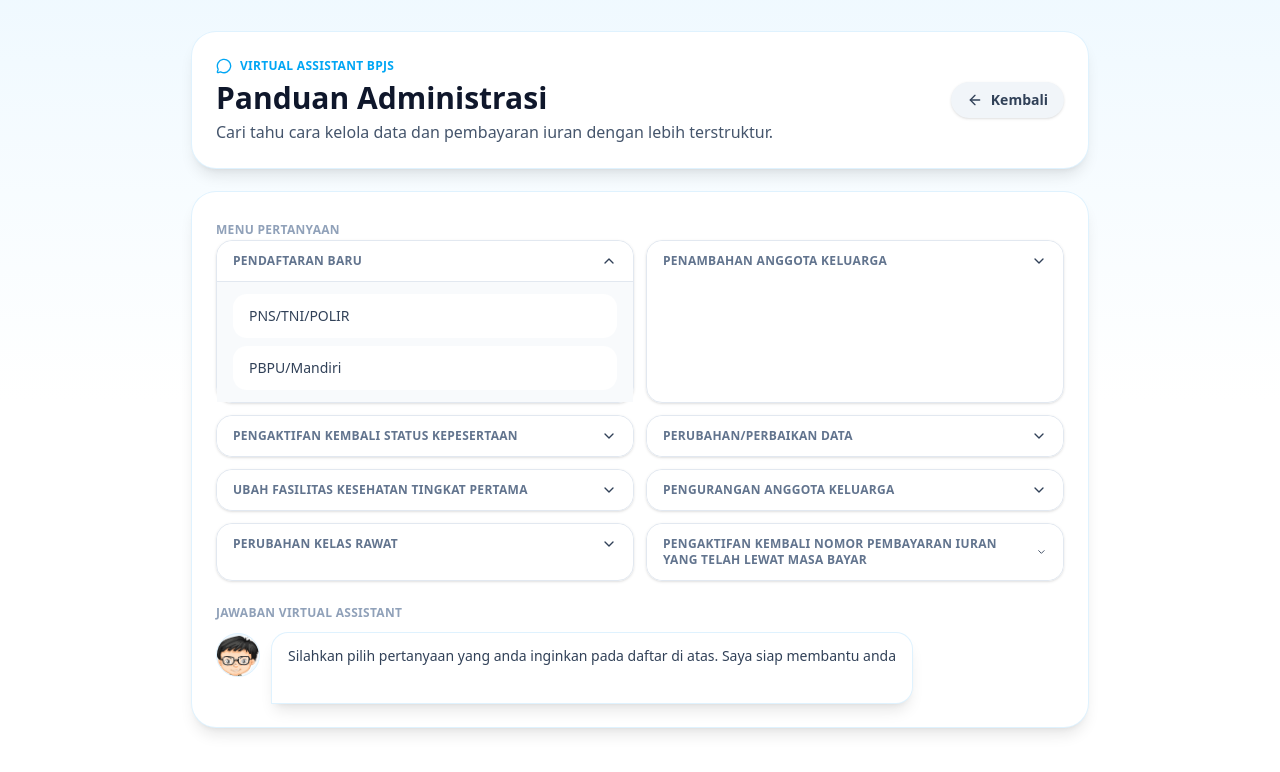
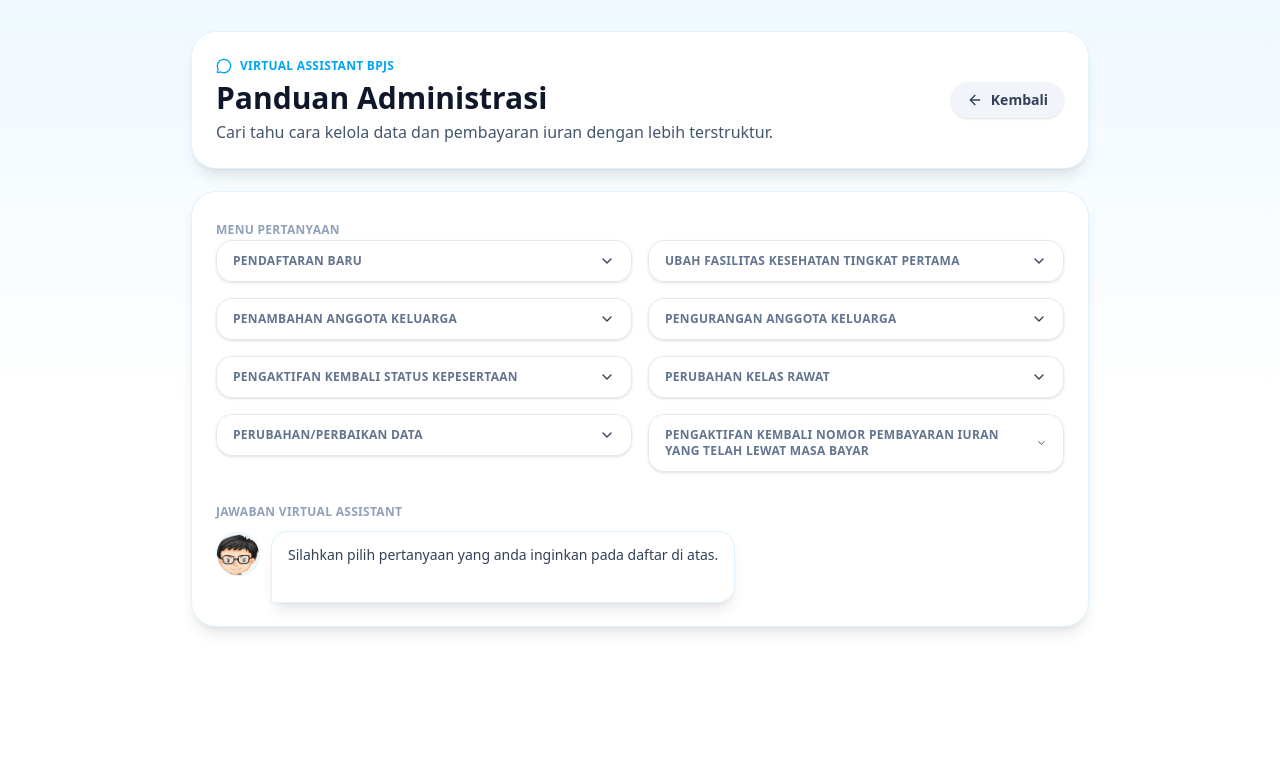
Before and after one commit to alchemn/va-bpjs, a Next.js app: page /administrasi in a window 1280 px wide. Shown: the top 772 px of the page. Built offline with nearby package versions, Linux system fonts and the light colour scheme.

Commit message:
Fix Apalah Itu

```diff
--- a/app/administrasi/page.tsx
+++ b/app/administrasi/page.tsx
@@ -3,7 +3,6 @@
 import { useEffect, useState } from "react";
 import Link from "next/link";
 import Image from "next/image";
-// import { speakTTS } from "@/lib/speak";
 import {
   ArrowLeft,
   CircleUser,
@@ -24,10 +23,31 @@
 type AdministrasiData = Record<string, CategoryData>;
 
 const sanitizeAnswerItem = (item: string) => item.replace(/^\d+\.\s*/, "").trim();
-const formatAnswerText = (items: string[]) =>
-  items
-    .map((item, idx) => `${idx + 1}. ${sanitizeAnswerItem(item)}`)
-    .join("\n");
+const formatAnswerText = (items: string[]) => {
+  const visibleItems = items.filter((i) => i.trim() !== "");
+  return items
+    .map((item) => {
+      const clean = sanitizeAnswerItem(item);
+      if (!clean) return "";
+
+      const isLast = item === visibleItems[visibleItems.length - 1];
+
+      // kalau di teks ada kata "Klik Link", ganti jadi link HTML
+      if (clean.includes("Klik Link")) {
+        return clean.replace(
+          "Klik Link ini",
+          '<a href="https://meet.google.com/wvw-spoe-iij?pli=1" target="_blank" class="text-sky-600 underline font-semibold">Klik Link ini</a>'
+        );
+      }
+
+      // baris terakhir tanpa nomor
+      return isLast ? clean : `${visibleItems.indexOf(item) + 1}. ${clean}`;
+    })
+    .join("<br>");
+};
+
+
+
 
 export default function AdministrasiChatPage() {
   const [question, setQuestion] = useState<string | null>(null);
@@ -36,9 +56,8 @@
   const [loading, setLoading] = useState(true);
   const [error, setError] = useState<string | null>(null);
   const [categories, setCategories] = useState<Array<{ key: string } & CategoryData>>([]);
-  const [expandedCategoryKey, setExpandedCategoryKey] = useState<string | null>(null);
+  const [expandedCategories, setExpandedCategories] = useState<Record<string, boolean>>({});
   const [selectedQuestionId, setSelectedQuestionId] = useState<string | null>(null);
-
 
   useEffect(() => {
     const fetchData = async () => {
@@ -57,7 +76,10 @@
         }
 
         setCategories(parsedCategories);
-        setExpandedCategoryKey(parsedCategories[0]?.key ?? null);
+        // semua kategori awalnya tertutup
+        const initialState: Record<string, boolean> = {};
+        parsedCategories.forEach((c) => (initialState[c.key] = false));
+        setExpandedCategories(initialState);
       } catch (err: unknown) {
         setError((err as Error).message || "Terjadi kesalahan.");
       } finally {
@@ -68,7 +90,7 @@
     fetchData();
   }, []);
 
-  //Typing Effect Mas Bro
+  // efek mengetik
   useEffect(() => {
     if (!answer) {
       setTypedText("");
@@ -98,59 +120,6 @@
       if (typingTimer) clearInterval(typingTimer);
     };
   }, [answer]);
-
-  // Efek mengetik & suara (TTS)
-  // useEffect(() => {
-  //   if (!answer) {
-  //     setTypedText("");
-  //     return;
-  //   }
-
-  //   let isCancelled = false;
-  //   let typingTimer: NodeJS.Timeout | null = null;
-
-  //   const startTyping = () => {
-  //     setTypedText("");
-  //     let index = 0;
-  //     typingTimer = setInterval(() => {
-  //       if (isCancelled || index >= answer.length) {
-  //         if (typingTimer) clearInterval(typingTimer);
-  //         return;
-  //       }
-  //       setTypedText((prev) => prev + answer.charAt(index));
-  //       index++;
-  //     }, 30);
-  //   };
-
-  //   const playAndType = async () => {
-  //     if (audioRef.current) {
-  //       audioRef.current.pause();
-  //       audioRef.current.currentTime = 0;
-  //     }
-  //     try {
-  //       const newAudio = await speakTTS(answer);
-  //       audioRef.current = newAudio || null;
-  //       if (!isCancelled) {
-  //         startTyping();
-  //         audioRef.current?.play().catch(console.warn);
-  //       }
-  //     } catch (err) {
-  //       console.error("TTS Gagal:", err);
-  //       if (!isCancelled) startTyping(); // Jika TTS gagal, tetap tampilkan teks
-  //     }
-  //   };
-
-  //   playAndType();
-
-  //   return () => {
-  //     isCancelled = true;
-  //     if (typingTimer) clearInterval(typingTimer);
-  //     if (audioRef.current) {
-  //       audioRef.current.pause();
-  //       audioRef.current.src = "";
-  //     }
-  //   };
-  // }, [answer]);
 
   return (
     <div className="relative min-h-screen bg-gradient-to-b from-sky-50 via-white to-white px-4 py-8">
@@ -190,24 +159,27 @@
               <div className="text-red-600">{error}</div>
             ) : (
               <>
+                {/* Daftar Kategori */}
                 <div className="space-y-4">
                   <span className="text-xs font-semibold uppercase tracking-wide text-slate-400">
                     Menu Pertanyaan
                   </span>
-                  <div className="grid gap-3 md:grid-cols-2">
+                 <div className="columns-1 md:columns-2 gap-4 space-y-4">
   {categories.map((category) => {
-                      const isExpanded = expandedCategoryKey === category.key;
+    const isExpanded = expandedCategories[category.key] ?? false;
+
     return (
       <div
         key={category.key}
-                          className="flex flex-col rounded-2xl border border-slate-200 shadow-sm"
+        className="break-inside-avoid rounded-2xl border border-slate-200 shadow-sm flex flex-col mb-4"
       >
         <button
           className="flex w-full items-center justify-between gap-2 rounded-2xl bg-white px-4 py-3 text-left text-sm font-semibold text-slate-700 transition hover:bg-slate-50"
           onClick={() =>
-                              setExpandedCategoryKey((prev) =>
-                                prev === category.key ? null : category.key
-                              )
+            setExpandedCategories((prev) => ({
+              ...prev,
+              [category.key]: !prev[category.key],
+            }))
           }
           aria-expanded={isExpanded}
         >
@@ -220,6 +192,7 @@
             }`}
           />
         </button>
+
         {isExpanded && (
           <div className="border-t border-slate-200 bg-slate-50 px-4 py-3">
             <div className="space-y-2">
@@ -251,7 +224,9 @@
     );
   })}
 </div>
+
                 </div>
+
                 {/* Pertanyaan Pengguna */}
                 {question && (
                   <div className="flex flex-col gap-3">
@@ -268,6 +243,7 @@
                     </div>
                   </div>
                 )}
+
                 {/* Jawaban Asisten */}
                 <div aria-live="polite" className="flex flex-col gap-3">
                   <span className="text-xs font-semibold uppercase tracking-wide text-slate-400">
@@ -282,10 +258,15 @@
                       className="h-11 w-11 rounded-full border border-sky-100 bg-sky-50 object-cover"
                     />
                     <div className="max-w-[80%] rounded-2xl rounded-bl-none bg-white px-4 py-3 text-sm leading-relaxed text-slate-700 shadow-lg ring-1 ring-sky-100 typing-cursor">
-                      <p className="whitespace-pre-line">
-                        {typedText ||
-                          "Silahkan pilih pertanyaan yang anda inginkan pada daftar di atas. Saya siap membantu anda"}
-                      </p>
+                      <p
+  className="whitespace-pre-line"
+  dangerouslySetInnerHTML={{
+    __html:
+      typedText ||
+      "Silahkan pilih pertanyaan yang anda inginkan pada daftar di atas.",
+  }}
+/>
+
                     </div>
                   </div>
                 </div>
--- a/package.json
+++ b/package.json
@@ -16,6 +16,7 @@
     "@react-three/drei": "^10.7.6",
     "@react-three/fiber": "^9.3.0",
     "@tensorflow-models/blazeface": "^0.1.0",
+    "@tensorflow-models/face-detection": "^1.0.3",
     "@tensorflow/tfjs": "^4.22.0",
     "@tensorflow/tfjs-backend-webgl": "^4.22.0",
     "@xenova/transformers": "^2.17.2",
--- a/public/administrasi.json
+++ b/public/administrasi.json
@@ -3,13 +3,14 @@
     "title" : "PENDAFTARAN BARU",
     "question" : [
         {
-            "q" : "PNS/TNI/POLIR",
+            "q" : "PNS/TNI/POLRI",
             "a" : [
                 "1. File / Foto KK (Wajib)",
                 "2. File / Foto SK Pengangkatan Terakhir (Wajib)",
                 "3. File / Foto Daftar Slip Gaji terakhir yang mencantumkan gapok dan tunjangan keluarga, tunjangan jabatan/tunjangan umum, tunjangan profesi, dan tunjangan kinerja atau tunjangan tambahan penghasilan bagi PNS Daerah (Wajib)",
                 "4.File / Foto Penetapan pengadilan untuk anak angkat (jika belum tercantum dalam Kartu keluarga)",
                 "5. File / Foto Surat Aktif Sekolah / Kuliah / Bukti Bayar SPP (untuk anak PPU 1-3 yang berusia lebih dari 21 tahun sampai dengan 25 tahun)",
+                "",
                 "Bapak/Ibu setelah memastikan kelengkapan administrasi diatas untuk kecepatan layanan melalui layanan, tanpa tatap Muka kami sarankan Bapak/Ibu akses layanan melalui WA Pandawa BPJS Kesehatan 08118165165 dan Care Center 165 BPJS Kesehatan, Terima kasih"
             ]
         },
@@ -20,7 +21,16 @@
                 "2. File / Foto KK (Wajib)",
                 "3. File / Foto Buku Tabungan/ATM (Wajib)",
                 "4. File / Foto Surat Keterangan Lahir Khusus Bayi Baru Lahir",
+                "",
                 "Bapak/Ibu setelah memastikan kelengkapan administrasi diatas untuk kecepatan layanan melalui layanan, tanpa tatap Muka kami sarankan Bapak/Ibu akses layanan melalui WA Pandawa BPJS Kesehatan 08118165165 dan Care Center 165 BPJS Kesehatan, Terima kasih"
+            ]
+        },{
+            "q": "Peserta Jaminan Kesehatan Aceh (JKA)",
+            "a" : [
+                "1. File / Foto KTP (Wajib)",
+                "2. File KK (Kartu Keluarga Barcode)",
+                "",
+                "Bapak/Ibu setelah memastikan kelengkapan administrasi diatas untuk kecepatan layanan, Silahkan Klik Link ini untuk melanjutkan pelayanan"
             ]
         }
     ]
@@ -37,6 +47,7 @@
                     "4. File / Foto Surat Keterangan Aktif Sekolah/Kuliah/Bukti Bayar SPP (untuk anak PPU 1-3 yang berusia lebih dari 21 tahun sampai dengan 25 tahun)",
                     "5. File / Foto Surat Keterangan Lahir Khusus Bayi Baru Lahir",
                     "6. File / Foto Penetapan pengadilan untuk anak angkat (jika belum tercantum dalam Kartu Keluarga)",
+                    "",
                 "Bapak/Ibu setelah memastikan kelengkapan administrasi diatas untuk kecepatan layanan melalui layanan, tanpa tatap Muka kami sarankan Bapak/Ibu akses layanan melalui WA Pandawa BPJS Kesehatan 08118165165 dan Care Center 165 BPJS Kesehatan, Terima kasih"
                 ]
             },{
@@ -44,6 +55,7 @@
                 "a" : [
                     "1. File / Foto KK (Wajib)",
                     "2. File / Foto Surat Keterangan Lahir/Akta Kelahiran Bayi (Wajib)",
+                    "",
                 "Bapak/Ibu setelah memastikan kelengkapan administrasi diatas untuk kecepatan layanan melalui layanan, tanpa tatap Muka kami sarankan Bapak/Ibu akses layanan melalui WA Pandawa BPJS Kesehatan 08118165165 dan Care Center 165 BPJS Kesehatan, Terima kasih"
                 ]
             }, {
@@ -53,6 +65,7 @@
                 "2. File / Foto KK (Wajib)",
                 "3. File / Foto Buku Tabungan/ATM (Wajib)",
                 "4. File / Foto Surat Keterangan Lahir Khusus Bayi Baru Lahir",
+                "",
                 "Bapak/Ibu setelah memastikan kelengkapan administrasi diatas untuk kecepatan layanan melalui layanan, tanpa tatap Muka kami sarankan Bapak/Ibu akses layanan melalui WA Pandawa BPJS Kesehatan 08118165165 dan Care Center 165 BPJS Kesehatan, Terima kasih"
             ]
         },{
@@ -62,7 +75,8 @@
                 "2. File / Foto Surat Keterangan Aktif Sekolah/Kuliah/Bukti Bayar SPP (unutk anak PPU 1-3 yang berusia lebih dari 21 tahun sampai dengan 25 tahun)",
                 "3. File / Foto Surat Keterangan Lahir Khusus Bayi Baru Lahir Anak ke-1 s.d 3",
                 "4. File / Foto Penetapan pengadilan untuk anak angkat (jika belum tercantum dalam Kartu Keluarga)",
-                "Setelah Bapak/Ibu mempersiapkan persyaratan yang tertera, Bapak/Ibu bisa menghubungi whatsapp pandawa di nomor +62811-8165-165 atau Call Center 165"
+                "",
+            "Bapak/Ibu setelah memastikan kelengkapan administrasi diatas untuk kecepatan layanan melalui layanan, tanpa tatap Muka kami sarankan Bapak/Ibu akses layanan melalui WA Pandawa BPJS Kesehatan 08118165165 dan Care Center 165 BPJS Kesehatan, Terima kasih"
             ]
         }
         ]
@@ -75,6 +89,7 @@
                 "a" : [
                     "1. File / Foto KK (Wajib)",
                     "2. File / Foto Surat Keterangan Aktif Sekolah/Kuliah/Bukti",
+                    "",
                 "Bapak/Ibu setelah memastikan kelengkapan administrasi diatas untuk kecepatan layanan melalui layanan, tanpa tatap Muka kami sarankan Bapak/Ibu akses layanan melalui WA Pandawa BPJS Kesehatan 08118165165 dan Care Center 165 BPJS Kesehatan, Terima kasih"
                 ]
             },{
@@ -85,13 +100,15 @@
                     "3. File / Foto Daftar Slip Gaji terakhir yang mencantumkan gapok dan tunjangan keluarga, tunjangan jabatan/tunjangan umum, tunjangan profesi, dan tunjangan kinerja atau tunjangan tambahan penghasilan bagi PNS Daerah (Wajib bagi PNS/TNI/POLRI Aktif)",
                     "4. File / Foto Penetapan pengadilan untuk anak angkat (jika belum tercantum dalam Kartu Keluarga)",
                     "5. File / Foto Surat Aktif Sekolah / Kuliah / Bukti Bayar SPP (untuk anak PPU 1-3 yang berusia lebih dari 21 tahun sampai dengan 25 tahun)",
+                    "",
                 "Bapak/Ibu setelah memastikan kelengkapan administrasi diatas untuk kecepatan layanan melalui layanan, tanpa tatap Muka kami sarankan Bapak/Ibu akses layanan melalui WA Pandawa BPJS Kesehatan 08118165165 dan Care Center 165 BPJS Kesehatan, Terima kasih"
                 ]
             },{
                 "q" : "Registrasi Ulang Bayi Berusia > 3 Bulan Melengkapi NIK",
                 "a" : [
                     "1. File / Foto KK (Wajib)",
-                "Setelah Bapak/Ibu mempersiapkan persyaratan yang tertera, Bapak/Ibu bisa menghubungi whatsapp pandawa di nomor +62811-8165-165 atau Call Center 165"
+                    "",
+            "Bapak/Ibu setelah memastikan kelengkapan administrasi diatas untuk kecepatan layanan melalui layanan, tanpa tatap Muka kami sarankan Bapak/Ibu akses layanan melalui WA Pandawa BPJS Kesehatan 08118165165 dan Care Center 165 BPJS Kesehatan, Terima kasih"
                 ]
             }, {
                 "q" : "WNI Kembali dari Luar Negeri",
@@ -101,6 +118,7 @@
                     "3. File / Foto Tiket Kepulangan ke Indonesia (seluruh anggota keluarga, jika perlu) (Wajib)",
                     "4. File / Foto Buku Tabungan/ATM (Wajib)",
                     "5. File / Foto Cap Paspor Tanggal Terdekat/Tanggal Pertama Kedatangan di Indonesia",
+                    "",
                 "Bapak/Ibu setelah memastikan kelengkapan administrasi diatas untuk kecepatan layanan melalui layanan, tanpa tatap Muka kami sarankan Bapak/Ibu akses layanan melalui WA Pandawa BPJS Kesehatan 08118165165 dan Care Center 165 BPJS Kesehatan, Terima kasih"
                 ]
             },{
@@ -113,6 +131,7 @@
                 "a" : [
                     "1. Swa Foto KTP Peserta (Foto Wajah Diri dengan KTP) (Wajib)",
                     "2. File / Foto Surat pernyataan belum Bekerja (Wajib)",
+                    "",
                 "Bapak/Ibu setelah memastikan kelengkapan administrasi diatas untuk kecepatan layanan melalui layanan, tanpa tatap Muka kami sarankan Bapak/Ibu akses layanan melalui WA Pandawa BPJS Kesehatan 08118165165 dan Care Center 165 BPJS Kesehatan, Terima kasih"
                 ]
             }
@@ -124,6 +143,7 @@
             {"q": "Perubahan identitas (NIK,NO KK, Nama, Tanggal lahir, JK, Alamat)",
             "a" : [
                 "1. File / Foto KK (Wajib)",
+                "",
                 "Bapak/Ibu setelah memastikan kelengkapan administrasi diatas untuk kecepatan layanan melalui layanan, tanpa tatap Muka kami sarankan Bapak/Ibu akses layanan melalui WA Pandawa BPJS Kesehatan 08118165165 dan Care Center 165 BPJS Kesehatan, Terima kasih"
             ]
         },{
@@ -131,6 +151,7 @@
             "a" : [
                 "1. Swa Foto KTP Peserta (Foto Wajah Diri dengan KTP) (Wajib)",
                 "2. File / Foto KK (Wajib)",
+                "",
                 "Bapak/Ibu setelah memastikan kelengkapan administrasi diatas untuk kecepatan layanan melalui layanan, tanpa tatap Muka kami sarankan Bapak/Ibu akses layanan melalui WA Pandawa BPJS Kesehatan 08118165165 dan Care Center 165 BPJS Kesehatan, Terima kasih"
             ]
         },
@@ -140,6 +161,7 @@
                 "1. File / Foto KK (Wajib)",
                 "2. File / Foto SK Pengangkatan Terakhir (Wajib)",
                 "3. File / Foto Daftar Slip Gaji terakhir yang mencantumkan gapok dan tunjangan keluarga, tunjangan jabatan/tunjangan umum, tunjangan profesi, dan tunjangan kinerja atau tunjangan tambahan penghasilan bagi PNS Daerah (Wajib)",
+                "",
                 "Bapak/Ibu setelah memastikan kelengkapan administrasi diatas untuk kecepatan layanan melalui layanan, tanpa tatap Muka kami sarankan Bapak/Ibu akses layanan melalui WA Pandawa BPJS Kesehatan 08118165165 dan Care Center 165 BPJS Kesehatan, Terima kasih"
             ]
         }
@@ -154,6 +176,7 @@
                     "1. Swa Foto KTP Peserta (Foto Wajah Diri dengan KTP) (Wajib)",
                     "2. File / Foto KK (Wajib)",
                     "3. File / Foto Surat Keterangan Alih Tugas/Tugas Belajar/Surat Persetujuan Pimpinan Satuan Kerja (Wajib)",
+                    "",
                 "Bapak/Ibu setelah memastikan kelengkapan administrasi diatas untuk kecepatan layanan melalui layanan, tanpa tatap Muka kami sarankan Bapak/Ibu akses layanan melalui WA Pandawa BPJS Kesehatan 08118165165 dan Care Center 165 BPJS Kesehatan, Terima kasih"
                 ]
             },{
@@ -161,6 +184,7 @@
                 "a" : [
                     "1. Swa Foto KTP Peserta (Foto Wajah Diri dengan KTP) (Wajib)",
                     "2. File / Foto KK (Wajib)",
+                    "",
                 "Bapak/Ibu setelah memastikan kelengkapan administrasi diatas untuk kecepatan layanan melalui layanan, tanpa tatap Muka kami sarankan Bapak/Ibu akses layanan melalui WA Pandawa BPJS Kesehatan 08118165165 dan Care Center 165 BPJS Kesehatan, Terima kasih"
                 ]
             },{
@@ -168,7 +192,7 @@
                 "a" : [
                     "1. Swa Foto KTP Peserta (Foto Wajah Diri dengan KTP) (Wajib)",
                     "2. File / Foto KK (Wajib)",
-                    "3. File / Foto Surat Keterangan Alih Tugas/Pindah Domisili/ Tugas Belajar (Wajib)",
+                    "3. File / Foto Surat Keterangan Alih Tugas/Pindah Domisili/ Tugas Belajar (Wajib)","",
                 "Bapak/Ibu setelah memastikan kelengkapan administrasi diatas untuk kecepatan layanan melalui layanan, tanpa tatap Muka kami sarankan Bapak/Ibu akses layanan melalui WA Pandawa BPJS Kesehatan 08118165165 dan Care Center 165 BPJS Kesehatan, Terima kasih"
                 ]
             }
@@ -183,6 +207,7 @@
                     "1. Swa Foto KTP Peserta (Foto Wajah Diri dengan KTP) (Wajib)",
                     "2. File / Foto KK (Wajib)",
                     "3. File / Foto Akta Kematian / Surat Keterangan kematian (Wajib)",
+                    "",
                 "Bapak/Ibu setelah memastikan kelengkapan administrasi diatas untuk kecepatan layanan melalui layanan, tanpa tatap Muka kami sarankan Bapak/Ibu akses layanan melalui WA Pandawa BPJS Kesehatan 08118165165 dan Care Center 165 BPJS Kesehatan, Terima kasih"
 
                 ]
@@ -191,7 +216,9 @@
                 "q" : "Pembaharuan KK (KK Baru/Pisah KK)",
                 "a" : [
                     "1. File / Foto KK (Wajib)",
-                    "2. File / Foto Buku Tabungan/ATM (Bagi peserta PBPU/Mandiri"
+                    "2. File / Foto Buku Tabungan/ATM (Bagi peserta PBPU/Mandiri",
+                    "",
+                                "Bapak/Ibu setelah memastikan kelengkapan administrasi diatas untuk kecepatan layanan melalui layanan, tanpa tatap Muka kami sarankan Bapak/Ibu akses layanan melalui WA Pandawa BPJS Kesehatan 08118165165 dan Care Center 165 BPJS Kesehatan, Terima kasih"
                 ]
             },
             {
@@ -201,6 +228,7 @@
                     "2. Foto Bukti Bayar Iuran Bulan Berjalan (Wajib)",
                     "3. File / Foto PassPort (seluruh anggota keluarga, jika perlu) (Wajib)",
                     "4. File / Foto Visa (seluruh anggota keluarga, jika perlu) (Wajib)",
+                    "",
                 "Bapak/Ibu setelah memastikan kelengkapan administrasi diatas untuk kecepatan layanan melalui layanan, tanpa tatap Muka kami sarankan Bapak/Ibu akses layanan melalui WA Pandawa BPJS Kesehatan 08118165165 dan Care Center 165 BPJS Kesehatan, Terima kasih"
                 ]
             }
@@ -215,6 +243,7 @@
                     "1. Swa Foto KTP Peserta (Foto Wajah Diri dengan KTP) (Wajib)",
                     "2. File / Foto KK (Wajib)",
                     "3. File / Foto Buku Tabungan/ATM (Wajib)",
+                    "",
                 "Bapak/Ibu setelah memastikan kelengkapan administrasi diatas untuk kecepatan layanan melalui layanan, tanpa tatap Muka kami sarankan Bapak/Ibu akses layanan melalui WA Pandawa BPJS Kesehatan 08118165165 dan Care Center 165 BPJS Kesehatan, Terima kasih"
                 ]
             }
@@ -228,7 +257,8 @@
                 "a" : [
                     "1. File / Foto KK (Wajib)",
                     "2. File / Foto Buku Tabungan/ATM (Wajib)",
-                "Bapak/Ibu setelah memastikan kelengkapan administrasi diatas untuk kecepatan layanan melalui layanan, tanpa tatap Muka kami sarankan Bapak/Ibu akses layanan melalui WA Pandawa BPJS Kesehatan 08118165165 dan Care Center 165 BPJS Kesehatan, Terima kasih"
+                    "",
+            "Bapak/Ibu setelah memastikan kelengkapan administrasi diatas untuk kecepatan layanan melalui layanan, tanpa tatap Muka kami sarankan Bapak/Ibu akses layanan melalui WA Pandawa BPJS Kesehatan 08118165165 dan Care Center 165 BPJS Kesehatan, Terima kasih"
                 ]
             }
         ]
--- a/scripts/precompute-embeddings.mjs
+++ b/scripts/precompute-embeddings.mjs
@@ -1,4 +1,3 @@
-
 import { pipeline } from "@xenova/transformers";
 import { Stemmer, Tokenizer } from "sastrawijs";
 import fs from "fs/promises";
```
Also changed, not shown: 1 other file (tests, documents, lock files or other folders). Lines whose indentation alone changed are shown as unchanged.
